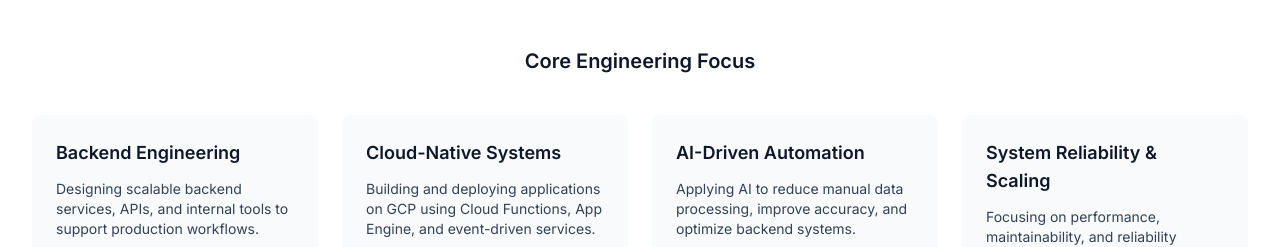
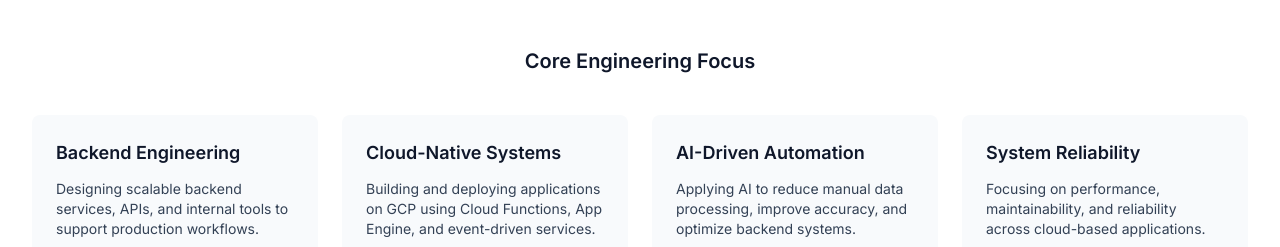
Before and after one commit to Harshit-Kandoi/portfolio, a React (Vite) app: page / in a window 1280 px wide. Shown: the part 7320-7567 px from the top of the page. Built offline with nearby package versions, Linux system fonts and the light colour scheme.

Commit message:
Updated Skills.tsx

```diff
--- a/src/components/sections/Skills.tsx
+++ b/src/components/sections/Skills.tsx
@@ -165,7 +165,7 @@ const Skills: React.FC = () => {
                 description: 'Applying AI to reduce manual data processing, improve accuracy, and optimize backend systems.',
               },
               {
-                title: 'System Reliability & Scaling',
+                title: 'System Reliability',
                 description: 'Focusing on performance, maintainability, and reliability across cloud-based applications.',
               }
             ].map((area, index) => (
```
